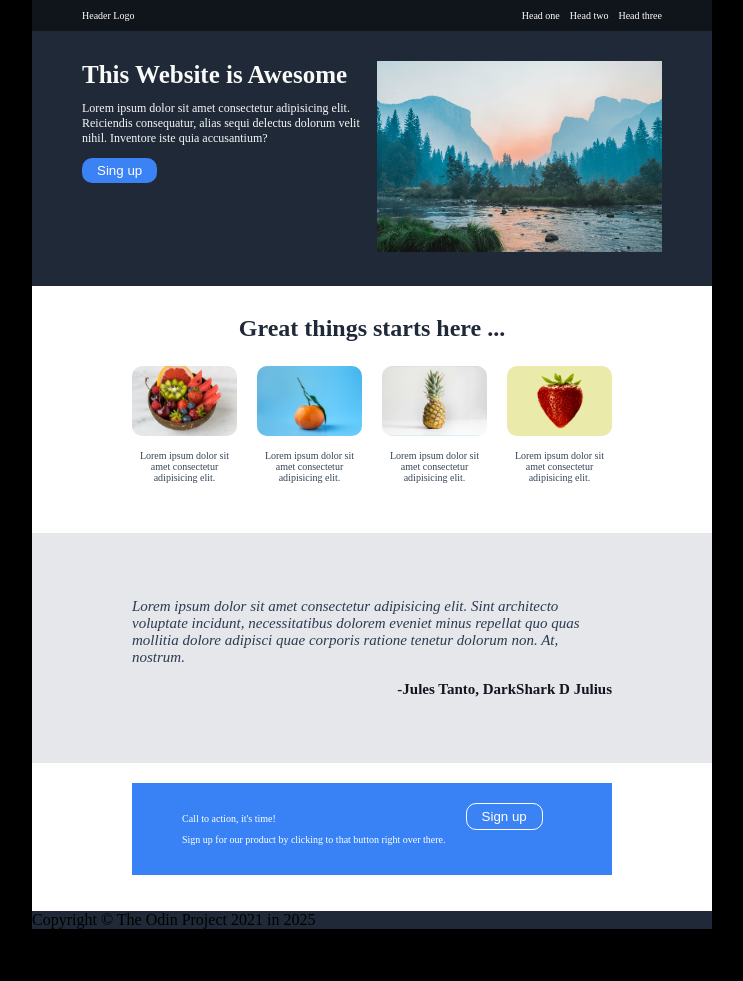
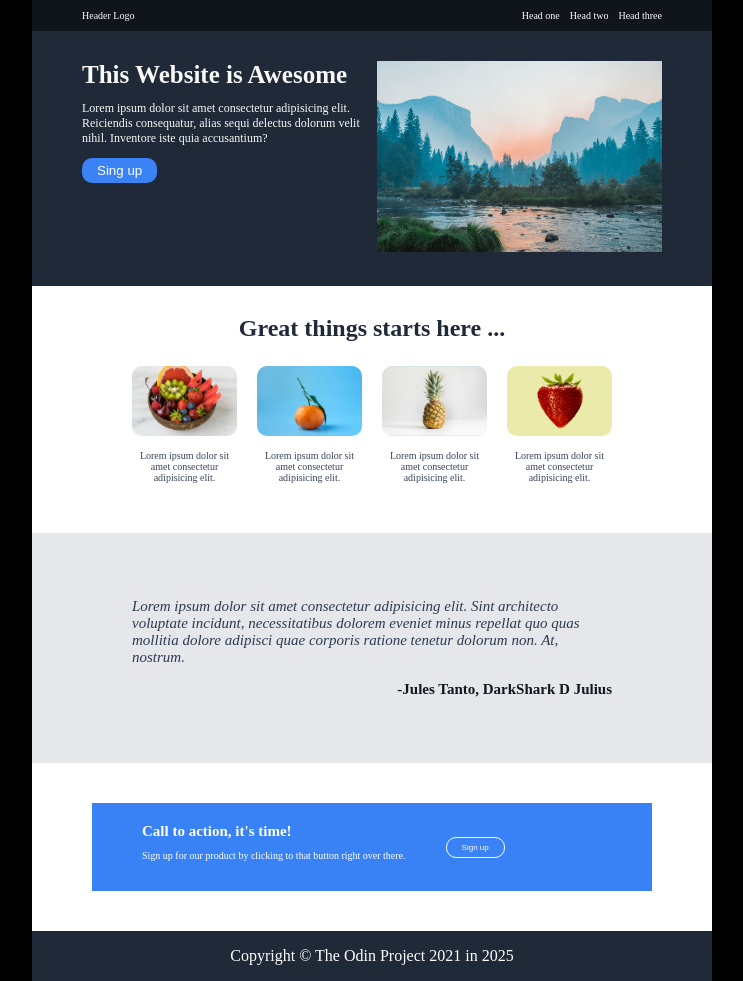
Before and after one commit to Darkshark237/firstweb, a plain HTML site: page index.html in a window 1280 px wide. Shown: the whole page, without its empty margins (268-1011 px from the left). Before the commit the page ends 945 px from the top, so only its background shows below. Drawn offline with Linux system fonts and the light colour scheme.

Commit message:
adding end contents

```diff
--- a/index.html
+++ b/index.html
@@ -64,7 +64,7 @@
             </div>
             <div class="four">
                 <div>
-                    <p>Call to action, it's time!</p>
+                    <p class="action">Call to action, it's time!</p>
                     <p>Sign up for our product by clicking to that button right over there.</p>
                 </div>
                 <div>
--- a/style.css
+++ b/style.css
@@ -126,7 +126,7 @@ img{
 }
 .four{
     background-color: #3882f6;
-    margin: 20px 100px;
+    margin: 40px 60px;
     padding: 20px 50px;
     font-size: 10px;
     display: flex;
@@ -134,15 +134,26 @@ img{
     height: auto;
 }
 .four>:nth-child(1){
-    margin-right: 20px;
+    margin-right: 40px;
 }
 .four>:nth-child(2){
     justify-content: center;
     align-items: center;
+    display: flex;
+}
+.action {
+    font-size: 15px;
+    font-weight: 700;
+    margin: 0;
 }
 .four button{
     border: 1px solid white;
+    font-size: 8px;
+    align-items: center;
 }
 footer{
     background-color: #1f2937;
+    display: flex;
+    justify-content: center;
+    color: white;
 }
```
